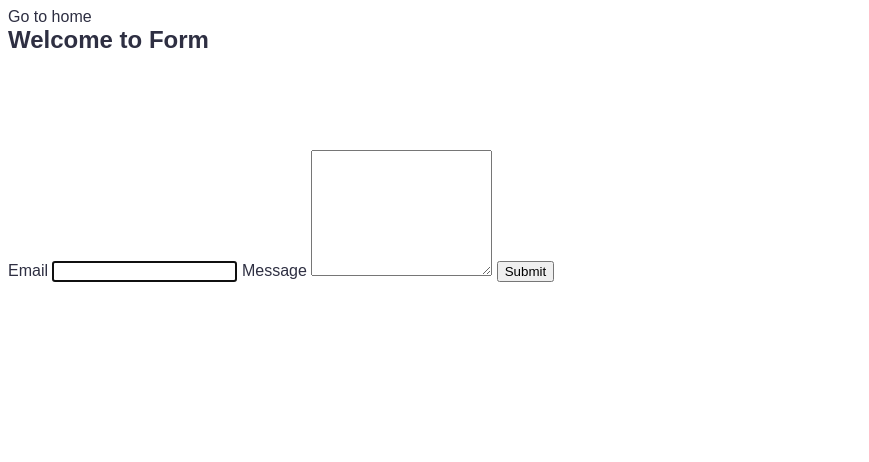
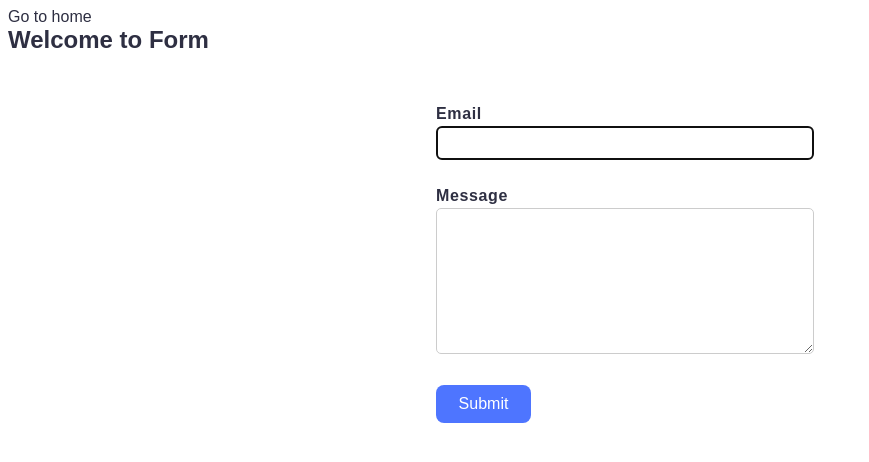
Before and after one commit to oksanacherviachenko/goit-js-hw-09, a plain HTML site: page 2-form.html in a window 1280 px wide. Shown: the whole page, without its empty margins (0-869 px from the left). Drawn offline with Linux system fonts and the light colour scheme.

Commit message:
Deploying to gh-pages from @ oksanacherviachenko/goit-js-hw-09@021c386d83ec26cd82ae2715c15ea05b3ac67199 🚀

```diff
--- a/2-form.html
+++ b/2-form.html
@@ -6,24 +6,22 @@
     <meta name="viewport" content="width=device-width, initial-scale=1.0" />
     <title>Form</title>
     <script type="module" crossorigin src="/goit-js-hw-09/2-form.js"></script>
-    <link rel="modulepreload" crossorigin href="/goit-js-hw-09/assets/styles-BBNPYZY5.js">
-    <link rel="stylesheet" crossorigin href="/goit-js-hw-09/assets/styles-U1I6qMRD.css">
+    <link rel="modulepreload" crossorigin href="/goit-js-hw-09/assets/styles-BnMQzyu6.js">
+    <link rel="stylesheet" crossorigin href="/goit-js-hw-09/assets/styles-Dy3HPUXc.css">
   </head>
   <body>
     <section>
       <a href="./index.html">Go to home</a>
       <h1>Welcome to Form</h1>
     </section>
-    <form class="feedback-form" autocomplete="off"></form>
-  <label>
-    Email
-    <input type="email" name="email" autofocus />
-  </label>
-  <label>
-    Message
-    <textarea name="message" rows="8"></textarea>
-  </label>
-  <button type="submit">Submit</button>
-</form>
+    <form class="feedback-form" autocomplete="off">
+      <label class="feedback-item"
+        >Email <input type="email" name="email" autofocus
+      /></label>
+      <label class="feedback-item"
+        >Message <textarea name="message" rows="8"></textarea>
+      </label>
+      <button type="submit">Submit</button>
+    </form>
   </body>
 </html>
--- a/2-form.js
+++ b/2-form.js
@@ -1,2 +1,2 @@
-import"./assets/styles-BBNPYZY5.js";const a=document.querySelector(".feedback-form"),l="feedback-form-state";let e={email:"",message:""};const s=localStorage.getItem(l);s&&(e=JSON.parse(s),a.email.value=e.email||"",a.message.value=e.message||"");a.addEventListener("input",t=>{e[t.target.name]=t.target.value.trim(),localStorage.setItem(l,JSON.stringify(e))});a.addEventListener("submit",t=>{if(t.preventDefault(),!e.email||!e.message){alert("Fill please all fields");return}console.log(e),localStorage.removeItem(l),a.reset(),e={email:"",message:""}});
+import"./assets/styles-BnMQzyu6.js";const a=document.querySelector(".feedback-form"),l="feedback-form-state";let e={email:"",message:""};const s=localStorage.getItem(l);s&&(e=JSON.parse(s),a.email.value=e.email||"",a.message.value=e.message||"");a.addEventListener("input",t=>{e[t.target.name]=t.target.value.trim(),localStorage.setItem(l,JSON.stringify(e))});a.addEventListener("submit",t=>{if(t.preventDefault(),!e.email||!e.message){alert("Fill please all fields");return}console.log(e),localStorage.removeItem(l),a.reset(),e={email:"",message:""}});
 //# sourceMappingURL=2-form.js.map
--- a/assets/styles-BBNPYZY5.js
+++ b/assets/styles-BnMQzyu6.js
@@ -1,2 +1,2 @@
 (function(){const t=document.createElement("link").relList;if(t&&t.supports&&t.supports("modulepreload"))return;for(const e of document.querySelectorAll('link[rel="modulepreload"]'))i(e);new MutationObserver(e=>{for(const r of e)if(r.type==="childList")for(const o of r.addedNodes)o.tagName==="LINK"&&o.rel==="modulepreload"&&i(o)}).observe(document,{childList:!0,subtree:!0});function s(e){const r={};return e.integrity&&(r.integrity=e.integrity),e.referrerPolicy&&(r.referrerPolicy=e.referrerPolicy),e.crossOrigin==="use-credentials"?r.credentials="include":e.crossOrigin==="anonymous"?r.credentials="omit":r.credentials="same-origin",r}function i(e){if(e.ep)return;e.ep=!0;const r=s(e);fetch(e.href,r)}})();
-//# sourceMappingURL=styles-BBNPYZY5.js.map
+//# sourceMappingURL=styles-BnMQzyu6.js.map
--- /dev/null
+++ b/assets/styles-Dy3HPUXc.css
@@ -0,0 +1 @@
+h1,h2,h3,h4,h5,h6,p{margin:0}p:last-child{margin-bottom:0}ul{margin:0;padding:0;list-style:none}a{color:currentColor;text-decoration:none}button{cursor:pointer}img{display:block;max-width:100%;height:auto}.gallery{display:grid;grid-template-columns:repeat(auto-fill,minmax(350px,1fr));gap:24px;padding:24px;justify-items:center}.gallery-item{overflow:hidden;transition:transform .3s ease}.gallery-item:hover{transform:scale(1.05)}.gallery-link{display:block}.gallery-image{display:block;width:100%;height:auto;object-fit:cover}body{font-family:Montserrat,sans-serif;color:#2e2f42;background-color:#fff}.feedback-form{display:flex;flex-direction:column;max-width:408px;margin:24px auto;padding:24px;background-color:#fff;border-radius:8px}.feedback-form label{display:block;margin-bottom:8px;font-size:16px;font-weight:700}.feedback-item{font:400 16px/1.5 Montserrat,sans-serif;letter-spacing:.04em;color:#2e2f42}.feedback-form input,.feedback-form textarea{width:360px;padding:8px;margin-bottom:16px;border-radius:5px;border:1px solid #ccc;font-size:14px}.feedback-form button{width:95px;padding:10px;background-color:#4e75ff;color:#fff;font-size:16px;border:none;border-radius:8px;cursor:pointer;transition:background-color .3s ease}.feedback-form button:hover{background-color:#6c8cff}
--- a/assets/styles-U1I6qMRD.css
+++ /dev/null
@@ -1 +0,0 @@
-h1,h2,h3,h4,h5,h6,p{margin:0}p:last-child{margin-bottom:0}ul{margin:0;padding:0;list-style:none}a{color:currentColor;text-decoration:none}button{cursor:pointer}img{display:block;max-width:100%;height:auto}.gallery{display:grid;grid-template-columns:repeat(auto-fill,minmax(350px,1fr));gap:24px;padding:24px;justify-items:center}.gallery-item{overflow:hidden;transition:transform .3s ease}.gallery-item:hover{transform:scale(1.05)}.gallery-link{display:block}.gallery-image{display:block;width:100%;height:auto;object-fit:cover}body{font-family:Montserrat,sans-serif;color:#2e2f42;background-color:#fff}.feedback-form{display:flex;flex-direction:column;max-width:408px;margin:24px auto;padding:24px;background-color:#fff;border-radius:8px}.feedback-form label{display:block;margin-bottom:8px;font-size:16px;font-weight:700}.feedback-form input,.feedback-form textarea{width:360px;padding:8px;margin-bottom:16px;border-radius:5px;border:1px solid #ccc;font-size:14px}.feedback-form button{width:95px;padding:10px;background-color:#4e75ff;color:#fff;font-size:16px;border:none;border-radius:8px;cursor:pointer;transition:background-color .3s ease}.feedback-form button:hover{background-color:#6c8cff}
```
Also changed, not shown: 1-gallery.html (+2 -2 lines), 1-gallery.js (+1 -1 lines), index.html (+2 -2 lines), 2 other files.
